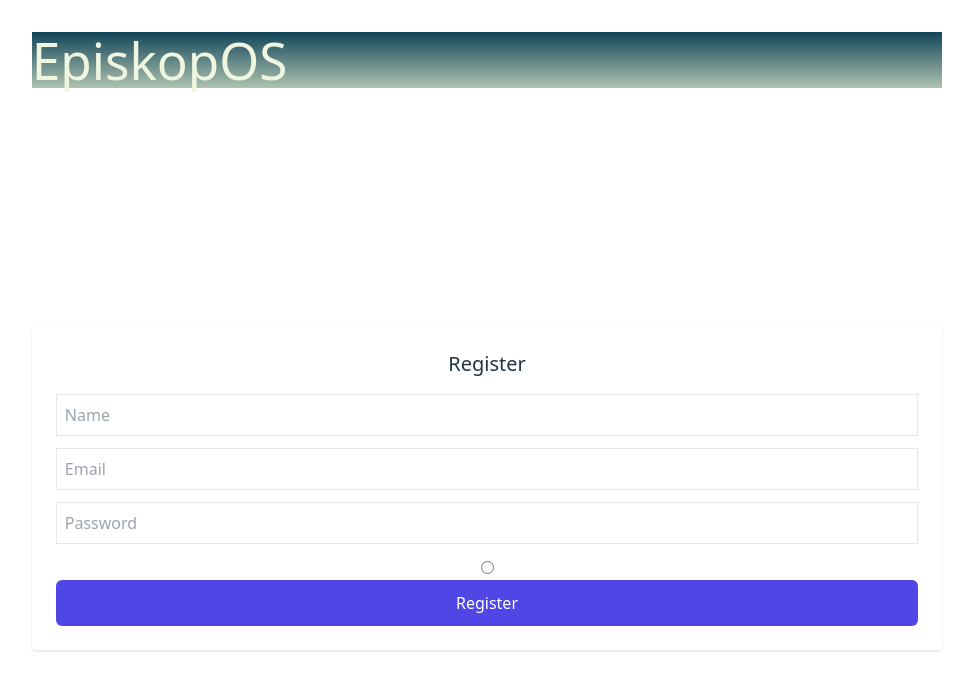
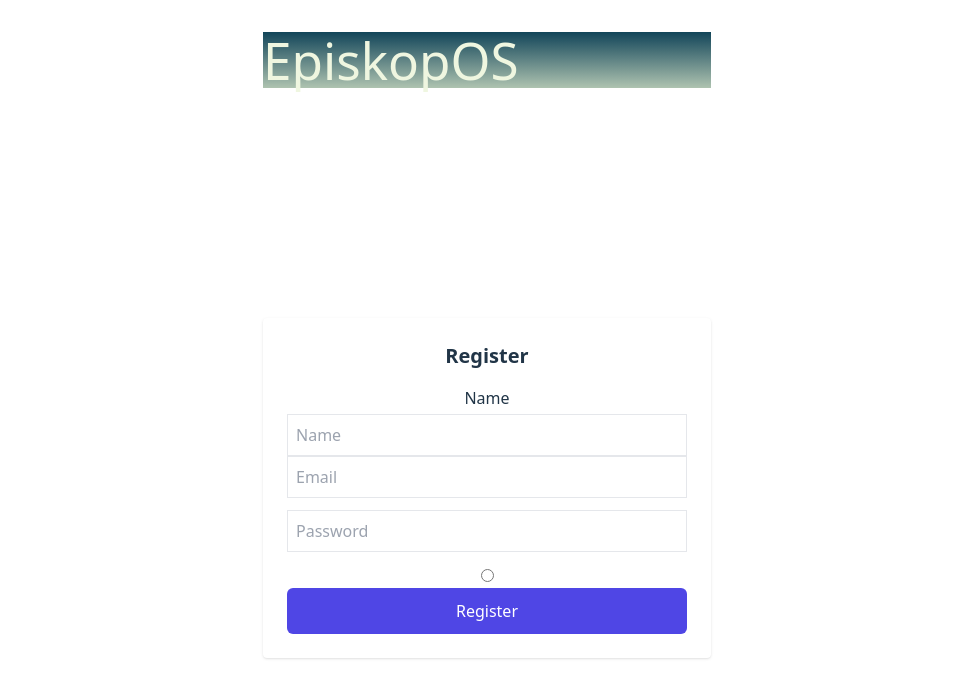
Before and after one commit to NduNdu21/EpiskopOS, a React (Vite) app in the folder frontend/: page /register in a window 1280 px wide. Shown: the top 698 px of the page, without its empty margins (153-1126 px from the left). Built offline with nearby package versions, Linux system fonts and the light colour scheme; no server answers.

Commit message:
Saving any changes from before

```diff
--- a/frontend/src/pages/Register.jsx
+++ b/frontend/src/pages/Register.jsx
@@ -44,17 +44,24 @@ const Register = () => {
   };
 
   return (
-    <div className="flex items-center justify-center h-screen">
-      <form onSubmit={handleSubmit} className="p-6 bg-white shadow rounded">
-        <h2 className="text-xl mb-4">Register</h2>
+    <div className="flex items-center justify-center min-h-screen">
+      <form onSubmit={handleSubmit} className="w-full max-w-md p-6 bg-white shadow rounded">
+        <h2 className="text-xl mb-4 font-semibold">Register</h2>
 
+        {/* Name */}
+        <div className="space-y-1">
+          <label htmlFor="name" >Name</label>
           <input
             name="name"
+            type="text"
+            value={form.name}
             placeholder="Name"
             onChange={handleChange}
             className="border p-2 mb-3 w-full"
           />
+        </div>
 
+        {/* Email */}
         <input
           name="email"
           type="email"
@@ -63,6 +70,7 @@ const Register = () => {
           className="border p-2 mb-3 w-full"
         />
 
+        {/* Password */}
         <input
           name="password"
           type="password"
@@ -71,6 +79,7 @@ const Register = () => {
           className="border p-2 mb-3 w-full"
         />
 
+        {/* Role */}
         <input
           name="role"
           type="radio"
```
Lines whose indentation alone changed are shown as unchanged.
